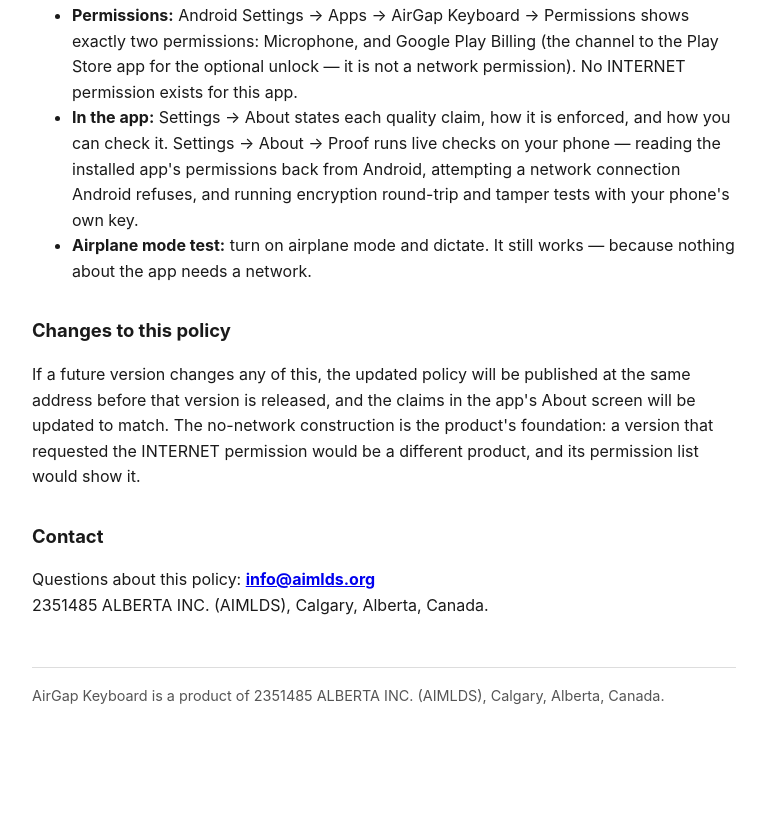
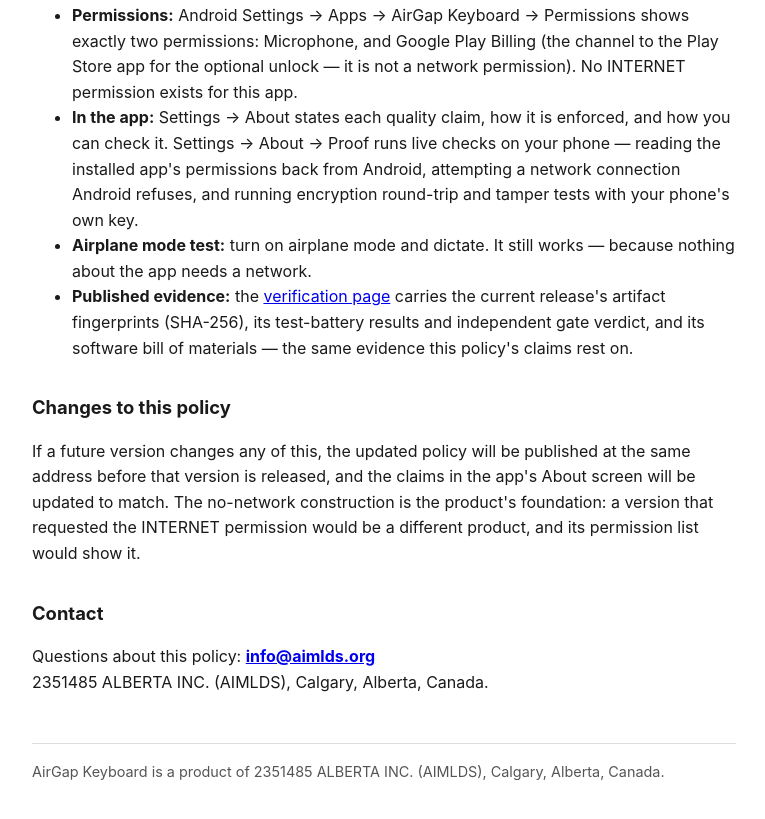
Before and after one commit to nrupala/airgap-privacy, a plain HTML site: page index.html in a window 1280 px wide. Shown: the part 2292-3111 px from the top of the page, without its empty margins (256-1021 px from the left). Before the commit the page ends 3039 px from the top, so only its background shows below. Drawn offline with Linux system fonts and the light colour scheme.

Commit message:
Privacy policy: link the verification page from the verify section

```diff
--- a/index.html
+++ b/index.html
@@ -121,6 +121,10 @@ and running encryption round-trip and tamper tests with your phone's
 own key.</li>
 <li><strong>Airplane mode test:</strong> turn on airplane mode and dictate. It still
 works — because nothing about the app needs a network.</li>
+<li><strong>Published evidence:</strong> the <a href="verification.html">verification
+page</a> carries the current release's artifact fingerprints (SHA-256), its
+test-battery results and independent gate verdict, and its software bill of
+materials — the same evidence this policy's claims rest on.</li>
 </ul>
 
 <h2>Changes to this policy</h2>
```
